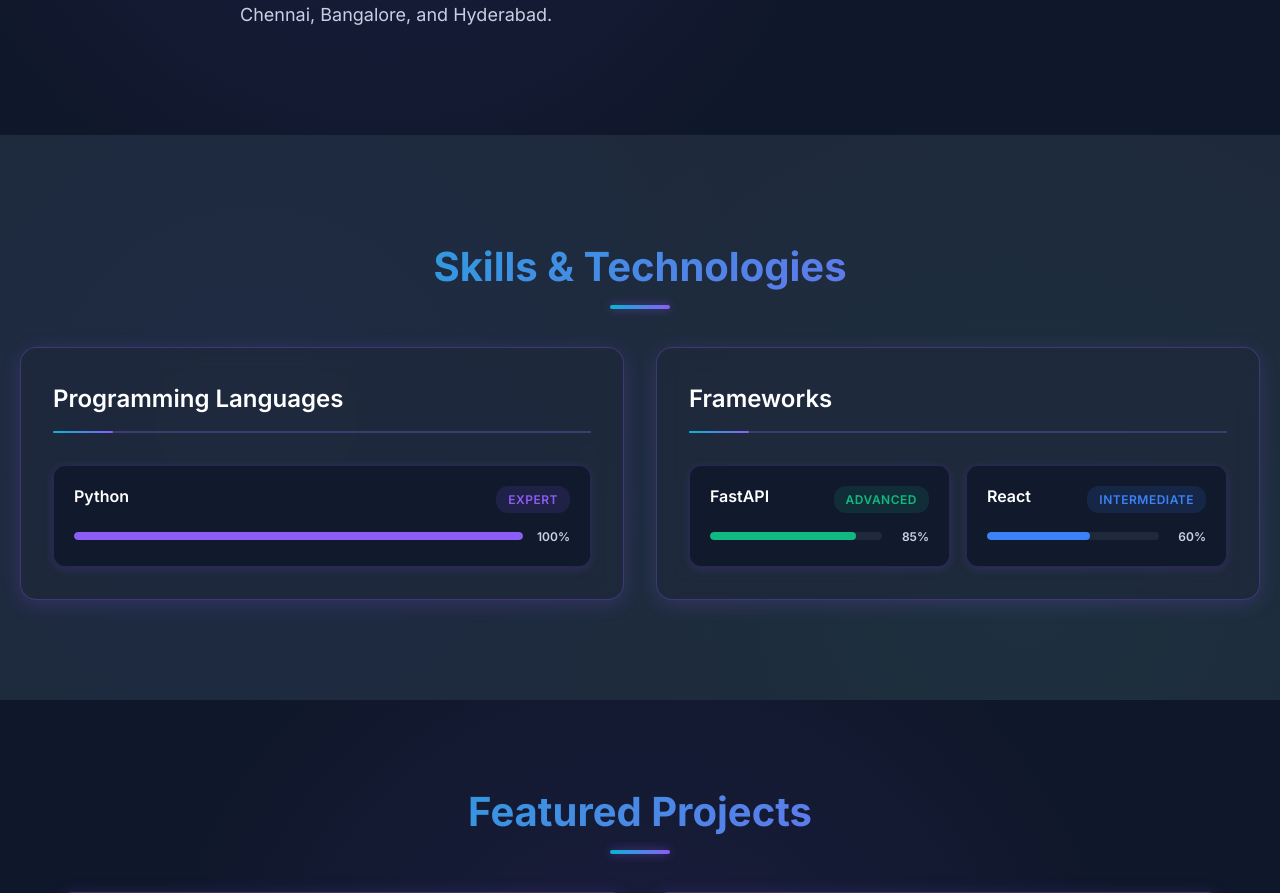
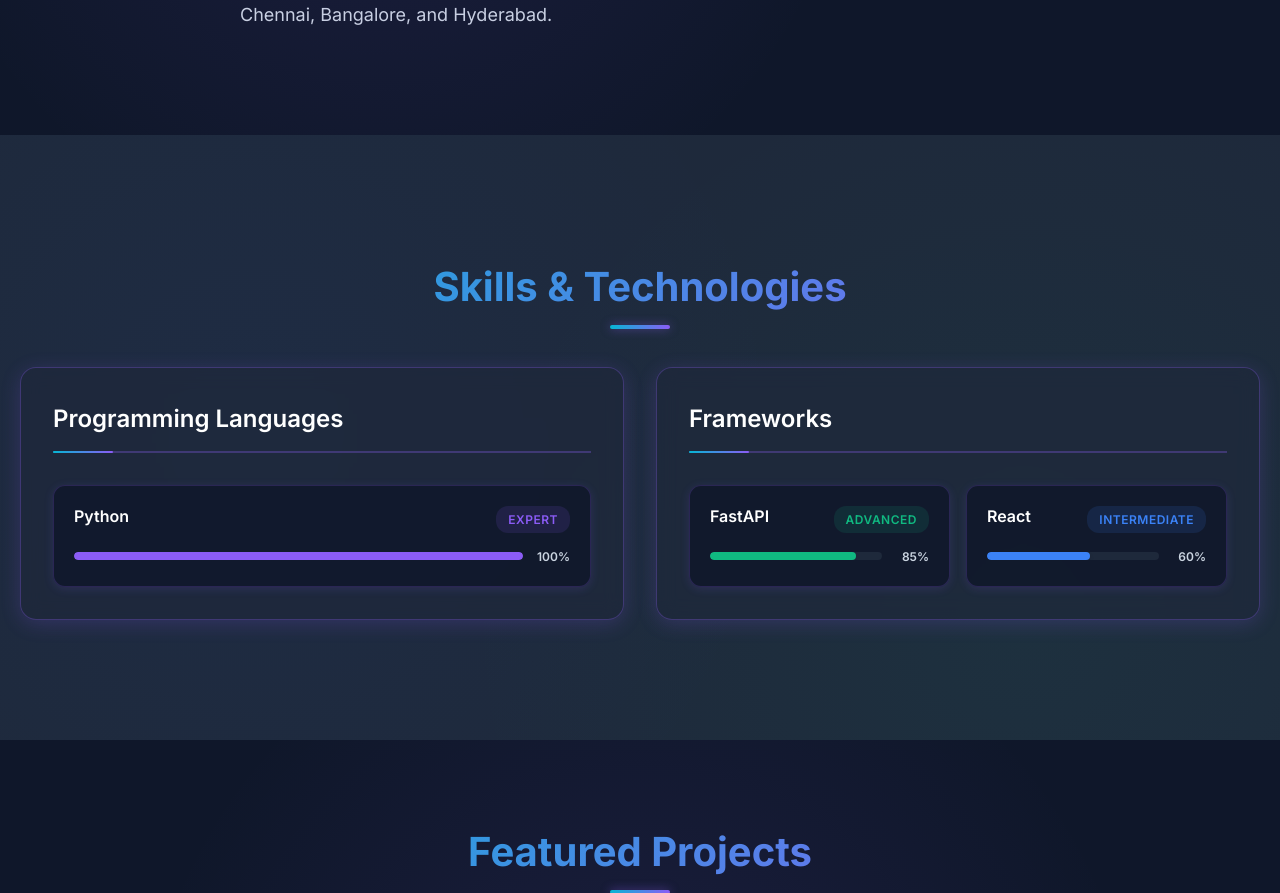
Before and after one commit to HariniMarimuthu512/My-portfolio, a FastAPI app: page / in a window 1280 px wide. Shown: the part 1365-2258 px from the top of the page. Run offline with FastAPI, Linux system fonts and the light colour scheme.

Commit message:
Update style.css

```diff
--- a/static/css/style.css
+++ b/static/css/style.css
@@ -461,6 +461,7 @@ section {
 
 .skills .container {
     max-width: 1400px;
+    min-height: auto;
 }
 
 .section-title {
@@ -560,7 +561,8 @@ section {
 .skills {
     background: var(--bg-secondary);
     position: relative;
-    overflow: hidden;
+    overflow: visible;     /* ✅ VERY IMPORTANT */
+    padding: 120px 0;      /* ✅ ensures full height */
 }
 
 .skills::before {
```
